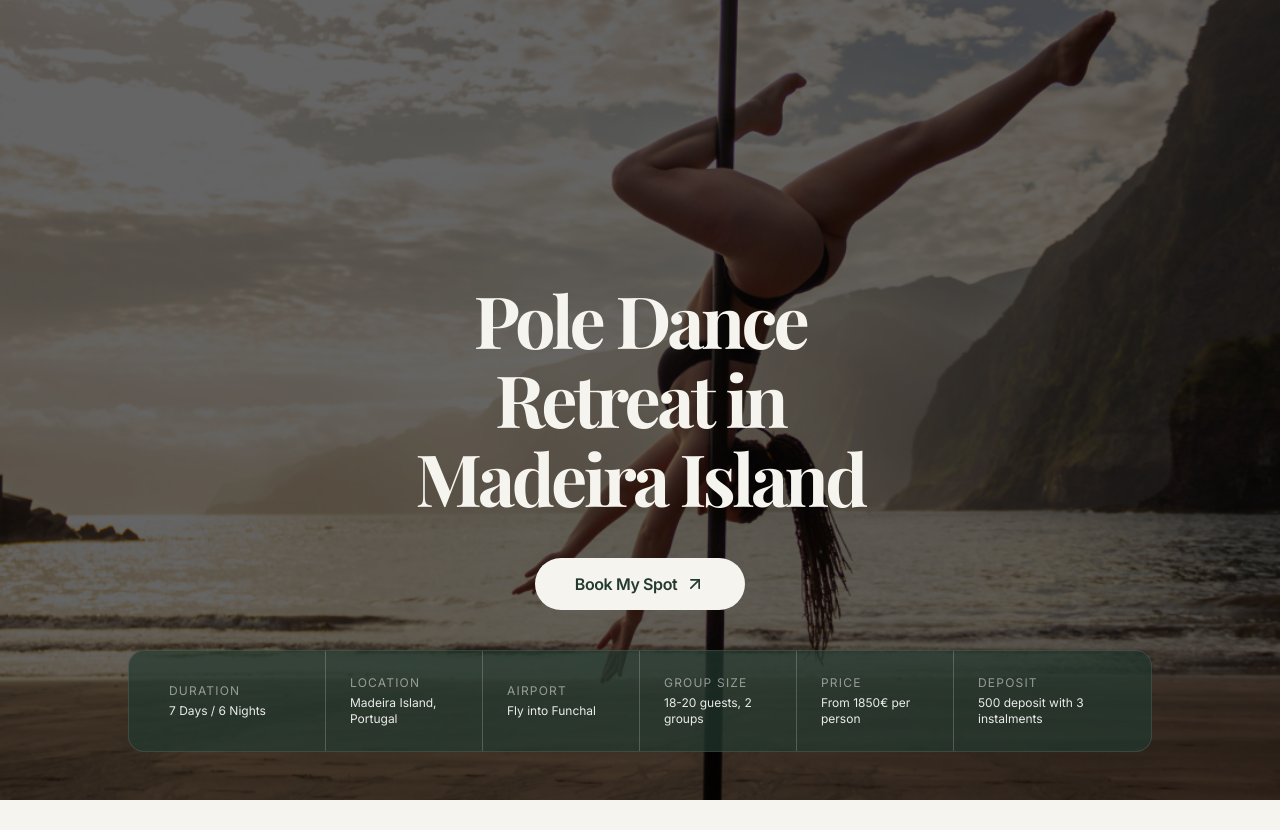
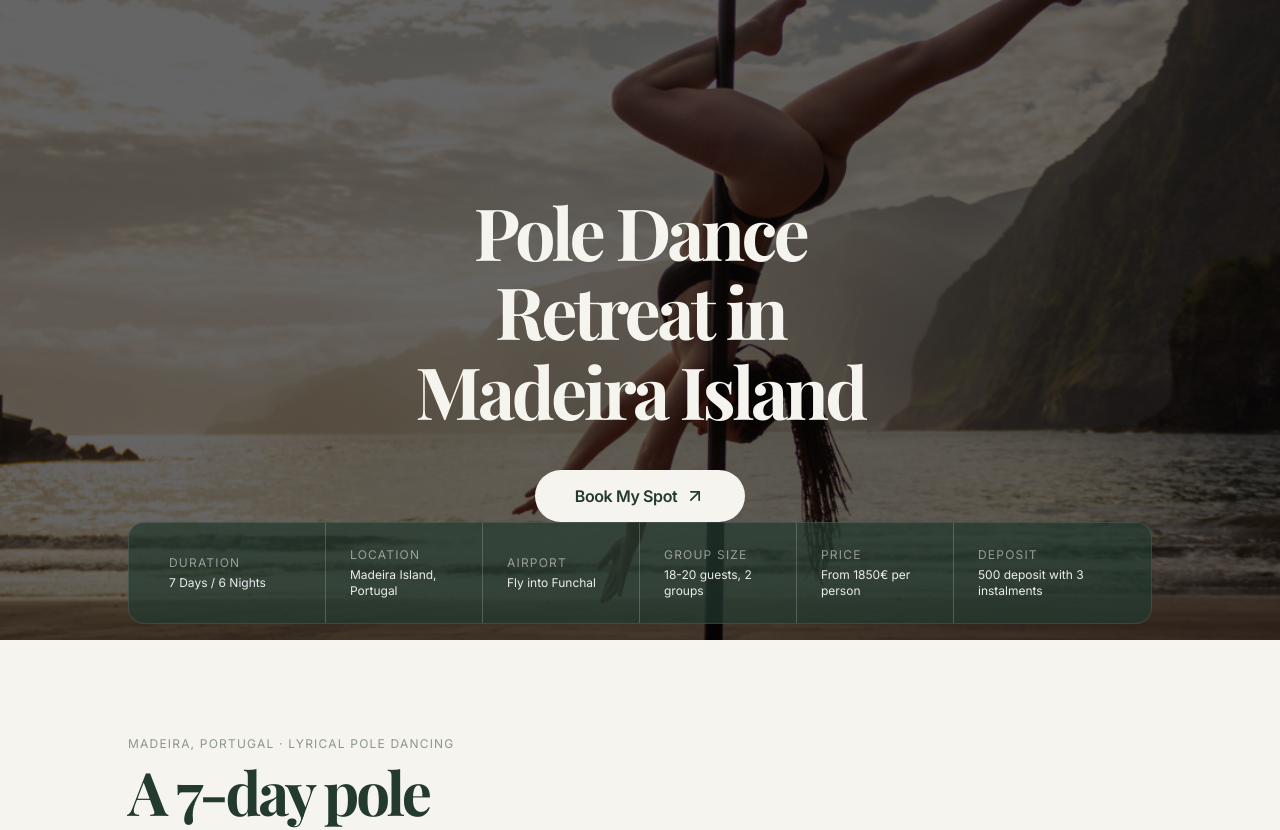
Before and after one commit to Andrianjaka-Tony/madeira-creative-vllage, a Next.js app: page / in a window 1280 px wide. Shown: the top 830 px of the page. Built offline with nearby package versions, Linux system fonts and the light colour scheme; a web font is replaced by a local one.

Commit message:
home: reduce hero height and link CTA to booking form

```diff
--- a/src/components/home/hero.tsx
+++ b/src/components/home/hero.tsx
@@ -12,17 +12,23 @@ export function Hero() {
   ];
 
   return (
-    <div className="relative w-screen h-screen flex flex-col items-center justify-center">
+    <div className="relative w-screen h-[80vh] flex flex-col items-center justify-center">
       <img
         src="/images/hero.png"
         className="absolute h-full w-full bg-black/80 -z-2 object-cover"
       />
       <div className="absolute inset-0 -z-1 bg-black/60"></div>
 
-      <h1 className="mt-[35vh] w-2/5 text-7xl text-(--beige) text-center font-bold serif tracking-tighter leading-[1.1]">
+      <h1 className="mt-[28vh] w-2/5 text-7xl text-(--beige) text-center font-bold serif tracking-tighter leading-[1.1]">
         Pole Dance Retreat in Madeira Island
       </h1>
-      <Button text="Book My Spot" icon={ArrowUpRight} className="px-10 mt-10" variant="hero" />
+      <Button
+        text="Book My Spot"
+        icon={ArrowUpRight}
+        className="px-10 mt-10"
+        variant="hero"
+        href="https://forms.gle/RKq6z77pzecVbxxT9"
+      />
 
       <div className="px-10 mb-12 mt-auto w-4/5 bg-(--green)/70 rounded-2xl border border-white/10 grid grid-cols-6 divide-x divide-white/20">
         {infos.map((info, key) => (
```
